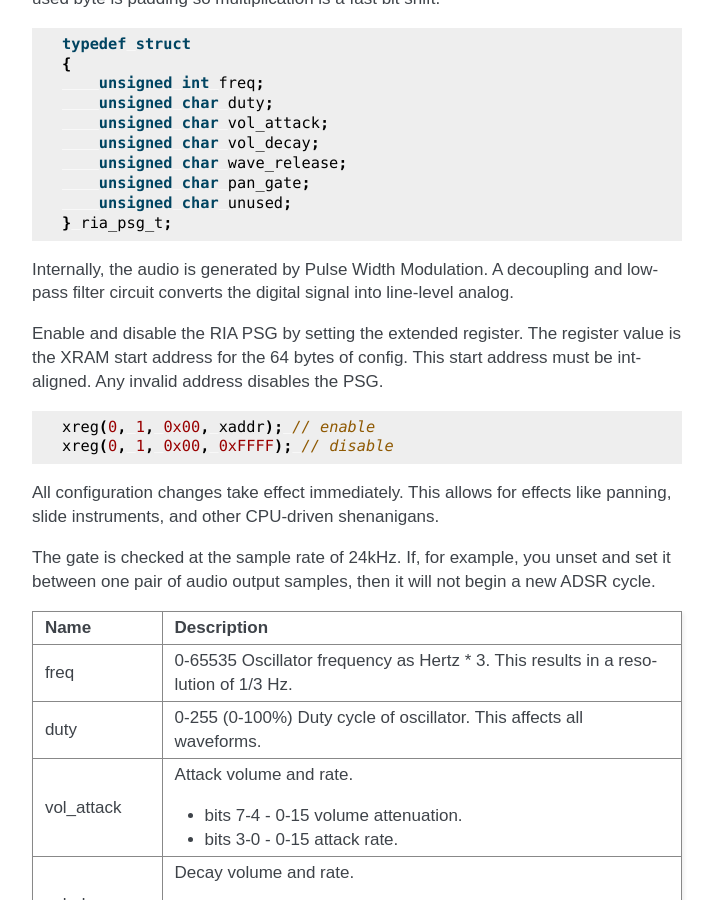
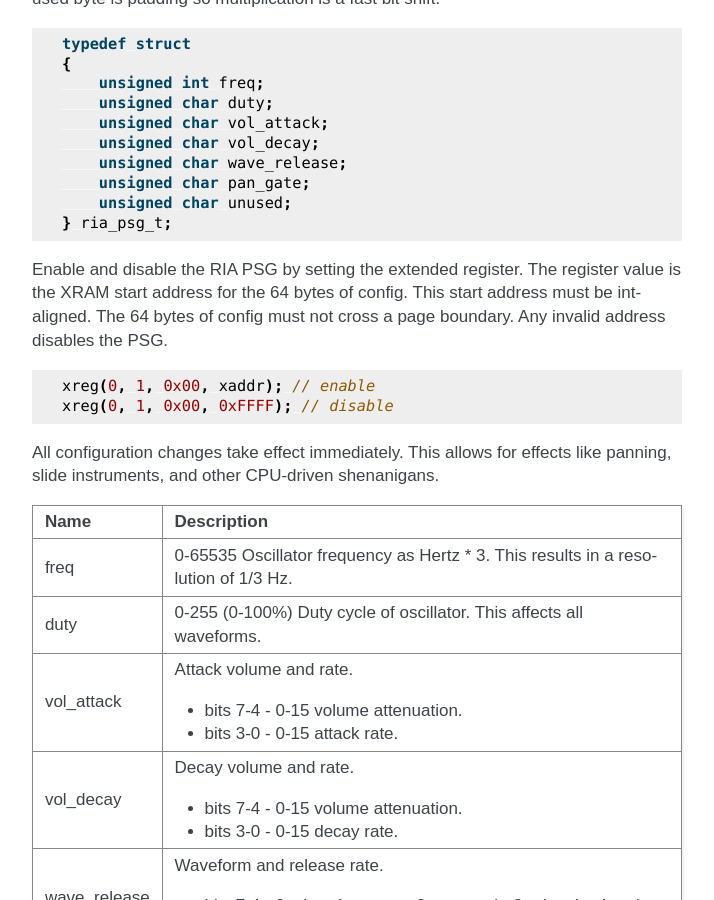
Before and after one commit to picocomputer/picocomputer.github.io, a Sphinx documentation site: the page built from docs/source/ria.rst, in a window 1280 px wide and 900 px high, scrolled down 9118 px. Shown: the whole window, without its empty margins (398-1112 px from the left). Built offline with Sphinx 7.4.7, drawn with Linux system fonts in a browser that asks for light colours; some of the changed text lies outside the part shown.

Commit message:
update for new psg gate

```diff
--- a/docs/source/ria.rst
+++ b/docs/source/ria.rst
@@ -544,14 +544,10 @@ bit shift.
       unsigned char unused;
   } ria_psg_t;
 
-Internally, the audio is generated by Pulse Width Modulation. A
-decoupling and low-pass filter circuit converts the digital signal
-into line-level analog.
-
 Enable and disable the RIA PSG by setting the extended register. The
 register value is the XRAM start address for the 64 bytes of config.
-This start address must be int-aligned. Any invalid address disables
-the PSG.
+This start address must be int-aligned. The 64 bytes of config must
+not cross a page boundary. Any invalid address disables the PSG.
 
 .. code-block:: C
 
@@ -561,10 +557,6 @@ the PSG.
 All configuration changes take effect immediately. This allows for
 effects like panning, slide instruments, and other CPU-driven
 shenanigans.
-
-The gate is checked at the sample rate of 24kHz. If, for example, you
-unset and set it between one pair of audio output samples, then it will
-not begin a new ADSR cycle.
 
 .. list-table::
    :widths: 5 90
```
Also changed, not shown: other parts of docs/source/ria.rst (+1 -1 lines).
